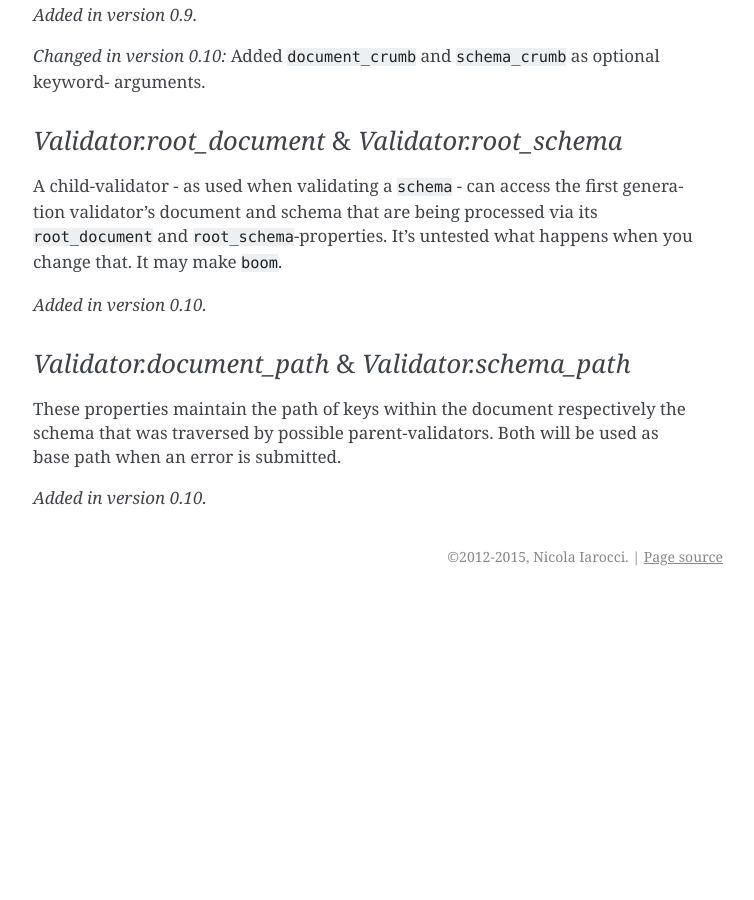
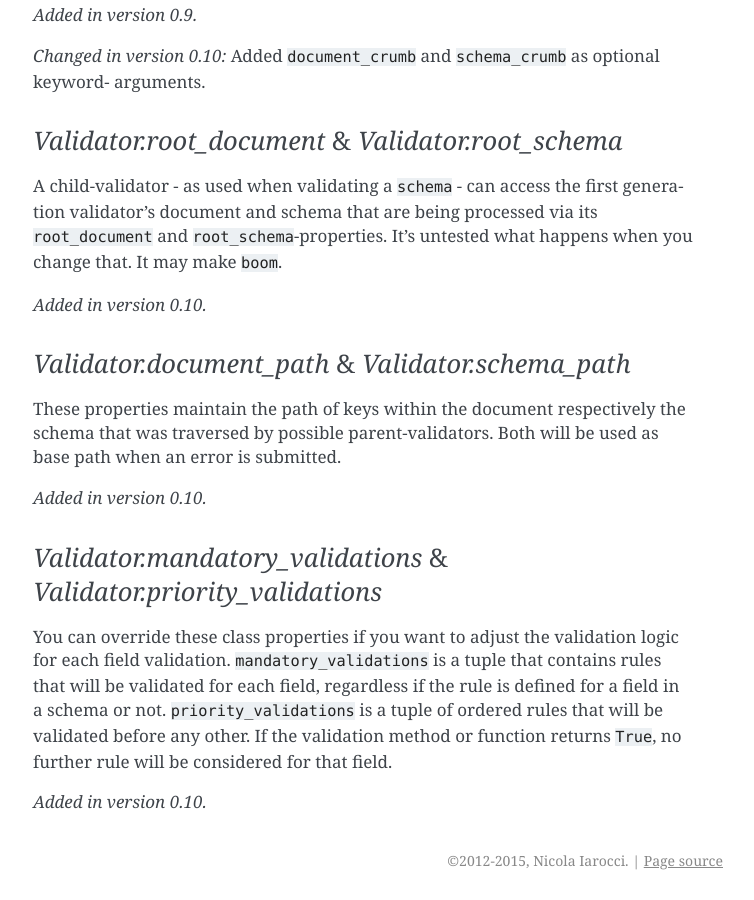
Before and after one commit to pyeve/cerberus, a Sphinx documentation site: the page built from docs/customize.rst, in a window 1280 px wide and 900 px high, scrolled down 4476 px. Shown: the whole window, without its empty margins (387-1141 px from the left). Built offline with Sphinx 7.4.7, drawn with Linux system fonts in a browser that asks for light colours; before the commit the page ends 5072 px from its top, so only the background shows below that; some of the changed text lies outside the part shown.

```diff
--- a/docs/customize.rst
+++ b/docs/customize.rst
@@ -246,3 +246,17 @@
 base path when an error is submitted.
 
 .. versionadded:: 0.10
+
+`Validator.mandatory_validations` & `Validator.priority_validations`
+~~~~~~~~~~~~~~~~~~~~~~~~~~~~~~~~~~~~~~~~~~~~~~~~~~~~~~~~~~~~~~~~~~~~
+
+You can override these class properties if you want to adjust the validation
+logic for each field validation.
+``mandatory_validations`` is a tuple that contains rules that will be validated
+for each field, regardless if the rule is defined for a field in a schema or
+not.
+``priority_validations`` is a tuple of ordered rules that will be validated
+before any other. If the validation method or function returns ``True``, no
+further rule will be considered for that field.
+
+.. versionadded:: 0.10
```
Also changed, not shown: 2 other files.
